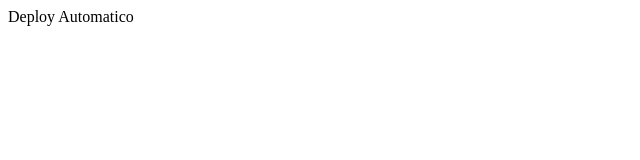
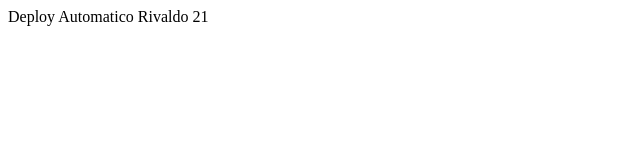
Before and after one commit to Rivaldo-Antonio/deply_automatico, a plain HTML site: page index.html in a window 1280 px wide. Shown: the full height of the page, 0-640 px from the left. Drawn offline with Linux system fonts and the light colour scheme.

Commit message:
Update index.html

```diff
--- a/index.html
+++ b/index.html
@@ -7,6 +7,6 @@
     <title>Deploy Automatico Rivaldo 21</title>
 </head>
 <body>
-    Deploy Automatico
+    Deploy Automatico Rivaldo 21
 </body>
 </html>
```
